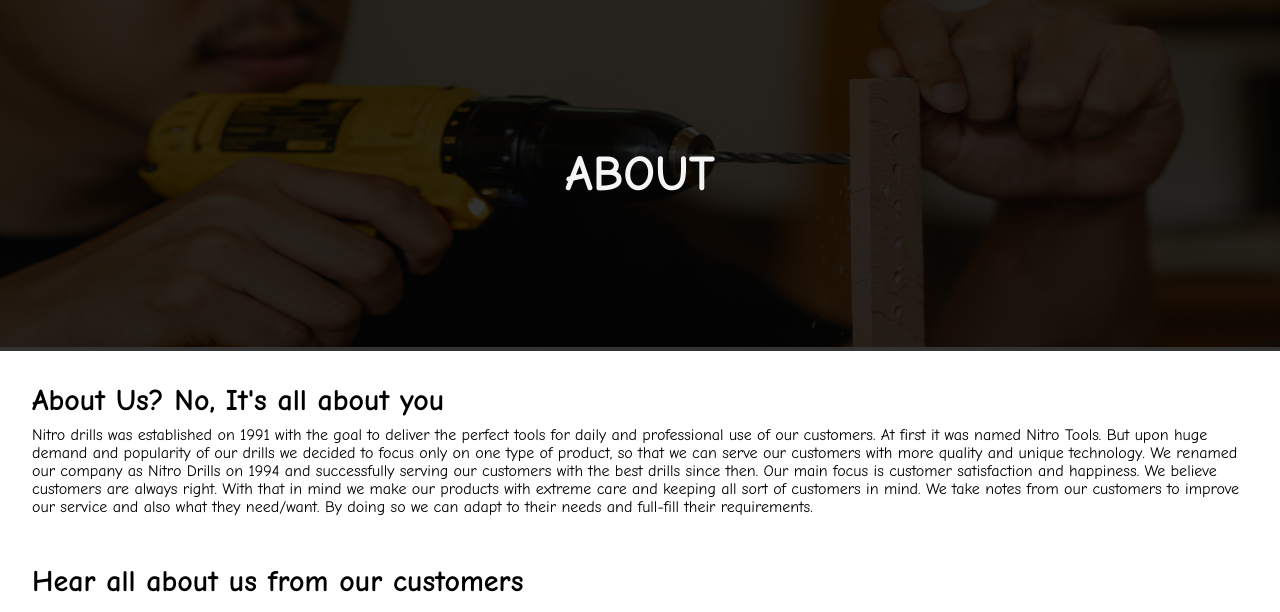
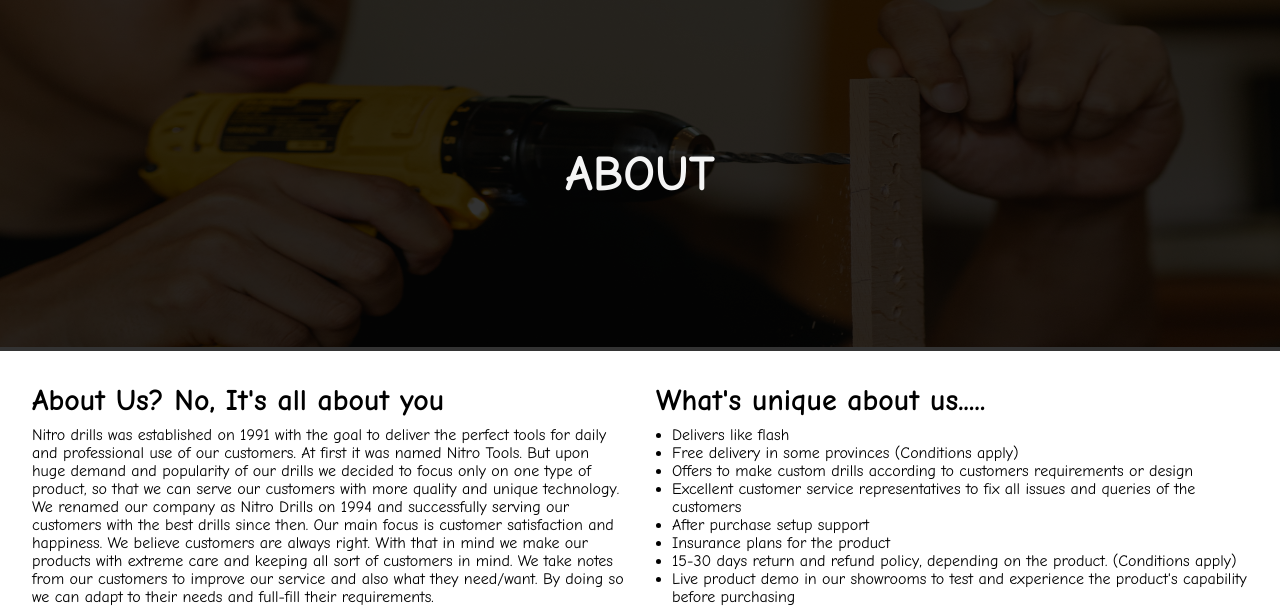
Before and after one commit to asiffmahmudd/webdev-csd1103, a plain HTML site: page Project/about.html in a window 1280 px wide. Shown: the part 102-714 px from the top of the page. Drawn offline with Linux system fonts and the light colour scheme.

Commit message:
about page done

```diff
--- a/Project/about.html
+++ b/Project/about.html
@@ -8,6 +8,7 @@
         <title>Nitro Drills</title>
         <meta name="viewport" content="width=device-width, initial-scale=1">
         <link rel="stylesheet" href="css/styles.css">
+        <link rel="stylesheet" href="css/about.css">
     </head>
     <body>
         <div id="container div-center">
@@ -51,6 +52,7 @@
             <main>
 
                 <div class="about-section">
+                    <div class="item item-1">
                         <h2 class="section-title">About Us? No, It's all about you</h2>
                         <p class="mt-05">Nitro drills was established on 1991 with the goal to deliver the perfect tools for daily and professional use of our customers.
                             At first it was named Nitro Tools. But upon huge demand and popularity of our drills we decided to focus only on one type of product,
@@ -59,6 +61,22 @@
                             right. With that in mind we make our products with extreme care and keeping all sort of customers in mind. We take notes from our customers to
                             improve our service and also what they need/want. By doing so we can adapt to their needs and full-fill their requirements.
                         </p>
+                    </div>
+                    <div class="item item-2">
+                        <h2 class="section-title">What's unique about us.....</h2>
+                        <p class="mt-05">
+                            <ul class="ml-1">
+                                <li>Delivers like flash</li>
+                                <li>Free delivery in some provinces (Conditions apply)</li>
+                                <li>Offers to make custom drills according to customers requirements or design</li>
+                                <li>Excellent customer service representatives to fix all issues and queries of the customers</li>
+                                <li>After purchase setup support</li>
+                                <li>Insurance plans for the product</li>
+                                <li>15-30 days return and refund policy, depending on the product. (Conditions apply)</li>
+                                <li>Live product demo in our showrooms to test and experience the product's capability before purchasing</li>
+                            </ul>
+                        </p>
+                    </div>
                 </div>
 
                 <div class="testimonials mt-3">
--- /dev/null
+++ b/Project/css/about.css
@@ -0,0 +1,39 @@
+.about-section .item-2{
+    margin-top: 2em;
+}
+
+/* Small devices (portrait tablets and large phones, 600px and up) */
+@media only screen and (min-width: 600px) {
+    .about-section {
+        display: flex;
+    }
+    .about-section .item-2{
+        margin-left: 2em;
+        margin-top: 0;
+    }
+    .about-section .item{
+        width: 50%;
+    }
+}
+
+/* Medium devices (landscape tablets, 768px and up) */
+@media only screen and (min-width: 768px) {
+    .about-section {
+        display: flex;
+    }
+    .about-section .item-2{
+        margin-left: 2em;
+        margin-top: 0;
+    }
+}
+
+/* Large devices (laptops/desktops, 992px and up) */
+@media only screen and (min-width: 992px) {
+    .about-section {
+        display: flex;
+    }
+    .about-section .item-2{
+        margin-left: 2em;
+        margin-top: 0;
+    }
+}
--- a/Project/css/styles.css
+++ b/Project/css/styles.css
@@ -101,6 +101,10 @@ a{
 
 .rounded-lg{
     border-radius: 7px;
+}
+
+.d-flex{
+    display: flex;
 }
 
 .text-dark{
```
Lines whose indentation alone changed are shown as unchanged.
